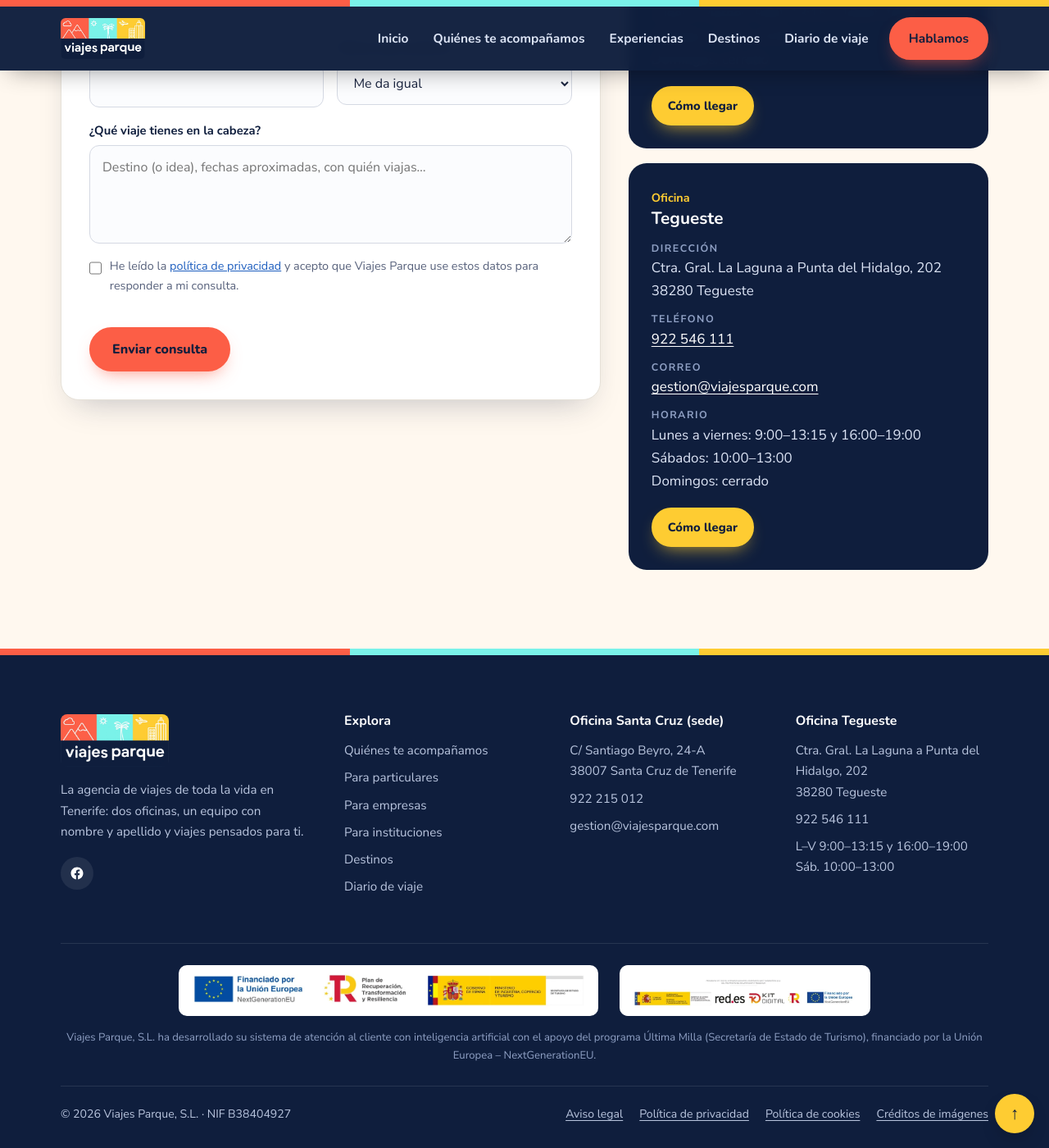
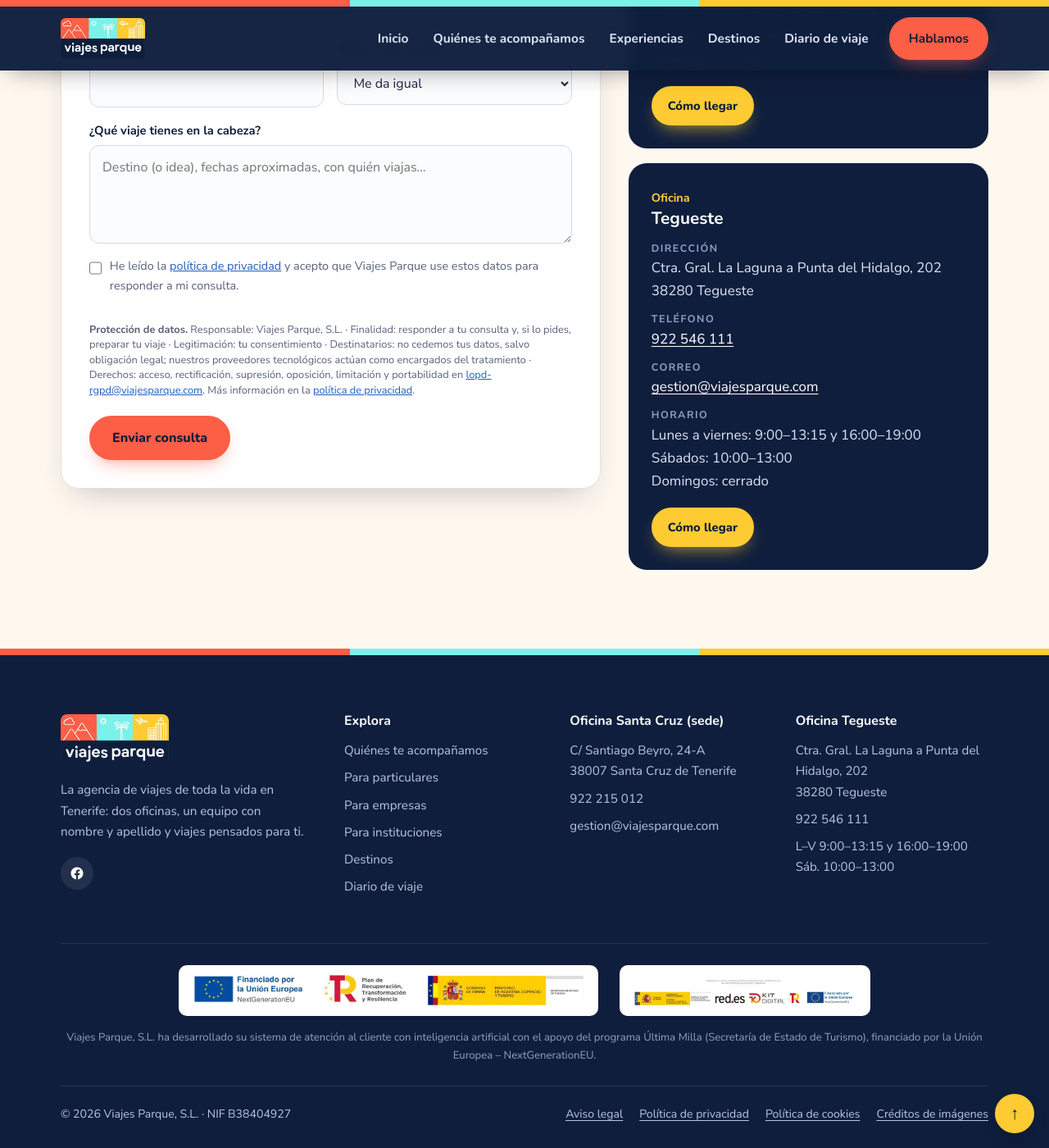
Before and after one commit to retuertographic/vjesprq, a Jekyll site: the page built from hablamos/index.html, in a window 1280 px wide and 1400 px high, scrolled down 836 px. Shown: the whole window at 82% size. Built offline with Jekyll 4.4.1, drawn with Linux system fonts in a browser that asks for light colours.

Commit message:
Añadir la información básica de protección de datos junto a los formularios
Primera capa informativa (art. 13 RGPD y art. 11 LOPDGDD) bajo la casilla
de privacidad de los dos formularios de Hablamos: responsable,
finalidad, legitimación, destinatarios y derechos. Va en un include
(_includes/info-privacidad.html) que toma los datos de _data/agencia.yml.

Co-Authored-By: Claude Opus 5.5 <noreply@anthropic.com>
Claude-Session: https://claude.ai/code/session_015Nsqv9EFCdX8mgw3tqrv7H

```diff
--- /dev/null
+++ b/_includes/info-privacidad.html
@@ -0,0 +1,2 @@
+{%- assign a = site.data.agencia -%}
+<p class="form-legal"><strong>Protección de datos.</strong> Responsable: {{ a.razon_social }} · Finalidad: responder a tu consulta y, si lo pides, preparar tu viaje · Legitimación: tu consentimiento · Destinatarios: no cedemos tus datos, salvo obligación legal; nuestros proveedores tecnológicos actúan como encargados del tratamiento · Derechos: acceso, rectificación, supresión, oposición, limitación y portabilidad en <a href="mailto:{{ a.email_rgpd }}">{{ a.email_rgpd }}</a>. Más información en la <a href="{{ site.baseurl }}/politica-de-privacidad/">política de privacidad</a>.</p>
--- a/assets/site.css
+++ b/assets/site.css
@@ -391,6 +391,8 @@ h1,h2,h3,h4{font-family:'Nunito',system-ui,sans-serif;line-height:1.12;color:var
 .check{display:flex;gap:10px;align-items:flex-start;font-size:.9rem;color:var(--muted);grid-column:1/-1;}
 .check input{margin-top:5px;width:18px;height:18px;accent-color:var(--coral);}
 .check a{color:var(--blue);text-decoration:underline;}
+.form-legal{grid-column:1/-1;font-size:.8rem;line-height:1.45;color:var(--muted);margin:0;}
+.form-legal a{color:var(--blue);text-decoration:underline;}
 .hp{position:absolute;left:-5000px;}
 .form-actions{margin-top:22px;display:flex;align-items:center;gap:16px;flex-wrap:wrap;}
 .form-status{display:none;margin-top:18px;border-radius:12px;padding:14px 16px;font-size:.95rem;}
--- a/hablamos/index.html
+++ b/hablamos/index.html
@@ -39,6 +39,7 @@ scripts:
             <div class="field full"><label for="p_viaje">¿Qué viaje tienes en la cabeza?</label><textarea id="p_viaje" name="mensaje" required placeholder="Destino (o idea), fechas aproximadas, con quién viajas…"></textarea><span class="err" id="p_viaje_err"></span></div>
             <label class="check"><input type="checkbox" id="p_ok" name="privacidad" required><span>He leído la <a href="{{ site.baseurl }}/politica-de-privacidad/" target="_blank">política de privacidad</a> y acepto que Viajes Parque use estos datos para responder a mi consulta.</span></label>
             <span class="err" id="p_ok_err"></span>
+            {% include info-privacidad.html %}
             <input class="hp" type="text" name="web" tabindex="-1" autocomplete="off" aria-hidden="true">
           </div>
           <div class="form-actions"><button class="btn" type="submit">Enviar consulta</button></div>
@@ -65,6 +66,7 @@ scripts:
             <div class="field full"><label for="e_msg">Rutas habituales y lo que necesitáis</label><textarea id="e_msg" name="mensaje" required placeholder="Ej.: Tenerife Norte – Gran Canaria dos veces por semana, hotel una noche, factura mensual…"></textarea><span class="err" id="e_msg_err"></span></div>
             <label class="check"><input type="checkbox" id="e_ok" name="privacidad" required><span>He leído la <a href="{{ site.baseurl }}/politica-de-privacidad/" target="_blank">política de privacidad</a> y acepto que Viajes Parque use estos datos para responder a mi consulta.</span></label>
             <span class="err" id="e_ok_err"></span>
+            {% include info-privacidad.html %}
             <input class="hp" type="text" name="web" tabindex="-1" autocomplete="off" aria-hidden="true">
           </div>
           <div class="form-actions"><button class="btn" type="submit">Enviar consulta</button><a href="tel:{{ site.data.agencia.oficinas[0].tel }}">o llámanos: {{ site.data.agencia.oficinas[0].telefono }}</a></div>
```
